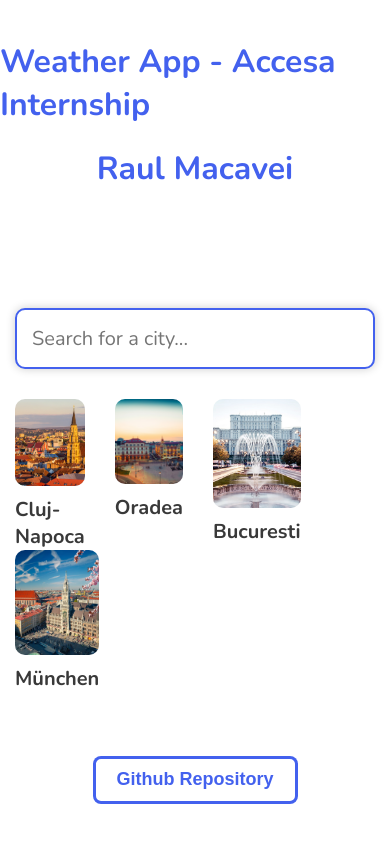
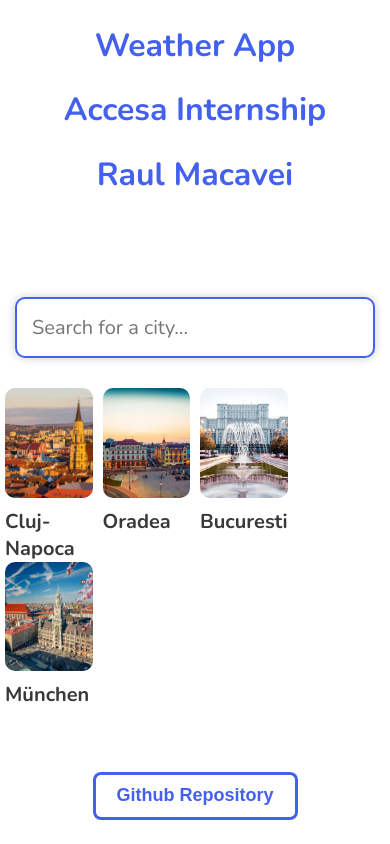
Before and after one commit to RaulMacavei/Weather-App, a Next.js app: page / in a window 390 px wide. Built offline with nearby package versions, Linux system fonts and the light colour scheme.

Commit message:
Minor changes for mobile responsiveness

```diff
--- a/src/pages/index.js
+++ b/src/pages/index.js
@@ -13,7 +13,8 @@ export default function Home() {
         <link rel="icon" href="/favicon.ico" />
       </Head>
       <div className="home home-title">
-        <h1>Weather App - Accesa Internship</h1>
+        <h1>Weather App</h1>
+        <h1>Accesa Internship</h1>
         <h1>Raul Macavei</h1>
         <div className="container">
           <SearchBox placeholder="Search for a city..." />
--- a/src/styles/globals.scss
+++ b/src/styles/globals.scss
@@ -26,7 +26,6 @@ body {
   position: relative;
   max-width: 800px;
   margin: 0 auto;
-  padding-top: 6rem;
   padding-left: 15px;
   padding-right: 15px;
   width: 100%;
@@ -48,6 +47,10 @@ body {
 
 .home-title h1 {
   color: #4361ee;
+}
+
+.home-title h1:nth-child(3) {
+  padding-bottom: 5rem;
 }
 
 // Search Box Style
@@ -399,7 +402,13 @@ h6 {
   }
 }
 
-#nprogress {
+@media only screen and (max-width: 600px) {
+  .daily__sun-times {
+    display: none;
+  }
+}
+
+.daily__sun-times #nprogress {
   pointer-events: none;
 }
 
@@ -537,6 +546,13 @@ h6 {
   }
 }
 
+@media only screen and (max-width: 600px) {
+  .places__box {
+    padding-left: 5px;
+    padding-right: 5px;
+  }
+}
+
 // Github Button Style
 
 .github-btn {
```
